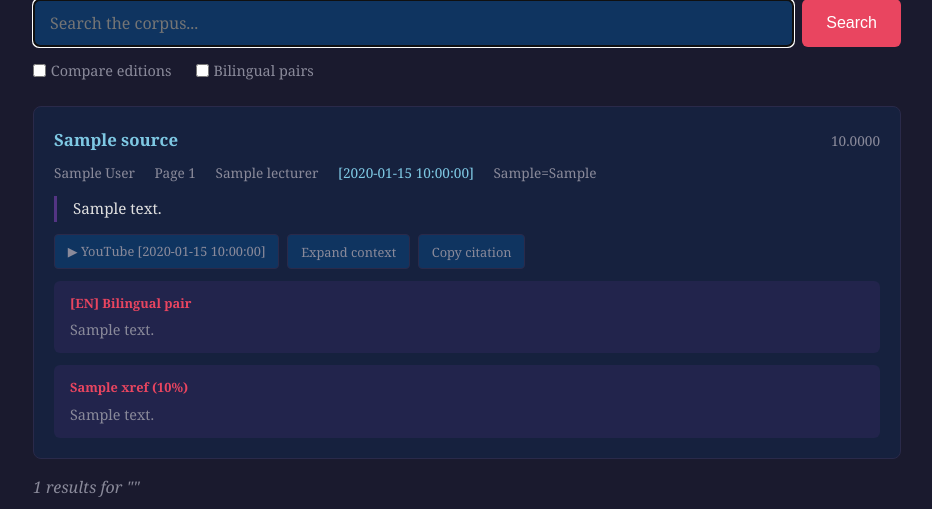
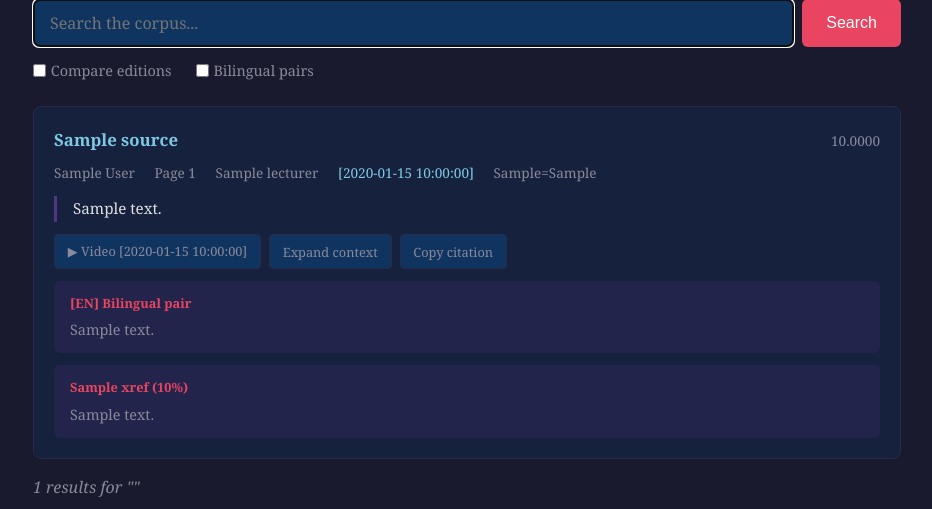
Before and after one commit to avophile/extracosmic-commons, a FastAPI app: template src/extracosmic_commons/web/templates/search.html in a window 1280 px wide. Shown: the part 198-707 px from the top of the page, without its empty margins (173-1105 px from the left). Run offline with FastAPI, Linux system fonts and the light colour scheme; the template is opened without the code that fills it: most values are stand-ins (such as "Sample title", 1, 10 or a date in 2020).

Commit message:
Backfill Radnik lecture numbers + local video file paths
- Updated 4,624 Radnik chunks with lecture_number (1-29) and video file
  paths (mp4 files on External SSD: BornaBeing/Hegel_SoL_*.mp4 for
  Being lectures, BornaEssence/*.mp4 for Essence lectures)
- Web viewer now shows "▶ Video [HH:MM:SS]" for Radnik results, which
  opens the local mp4 file via macOS 'open' command
- Fixed transcript parser LECTURE_HEADER_PATTERN to also match Radnik's
  "## Being N" / "## Essence N" header format (was only matching
  "## Session N" and "## Lecture N")

```diff
--- a/src/extracosmic_commons/web/templates/search.html
+++ b/src/extracosmic_commons/web/templates/search.html
@@ -174,9 +174,11 @@
                 <div class="result-text" id="text-{{ loop.index }}">{{ r.chunk.text[:500] }}{% if r.chunk.text|length > 500 %}...{% endif %}</div>
 
                 <div class="result-actions">
-                    {% if r.chunk.youtube_url %}
+                    {% if r.chunk.youtube_url and r.chunk.youtube_url.startswith('http') %}
                     <a href="{{ r.chunk.youtube_url }}" target="_blank" title="Watch on YouTube">▶ YouTube [{{ r.chunk.youtube_timestamp }}]</a>
-                    {% elif r.chunk.lecturer and not r.chunk.youtube_url and r.chunk.youtube_timestamp %}
+                    {% elif r.chunk.youtube_url and not r.chunk.youtube_url.startswith('http') %}
+                    <a href="#" onclick="openLocalFile('{{ r.chunk.youtube_url }}'); return false;" title="Open video at timestamp">▶ Video [{{ r.chunk.youtube_timestamp }}]</a>
+                    {% elif r.chunk.lecturer and r.chunk.youtube_timestamp %}
                     <a href="#" onclick="openLocalFile('{{ r.source.source_path }}'); return false;" title="Open transcript file">▶ Lecture [{{ r.chunk.youtube_timestamp }}]</a>
                     {% elif r.source.source_path %}
                     <a href="#" onclick="openPDF('{{ r.source.source_path }}', {{ r.chunk.pdf_page or 1 }}); return false;" title="Open source PDF">Open PDF</a>
```
Also changed, not shown: src/extracosmic_commons/ingest/transcript.py (+6 -2 lines).
